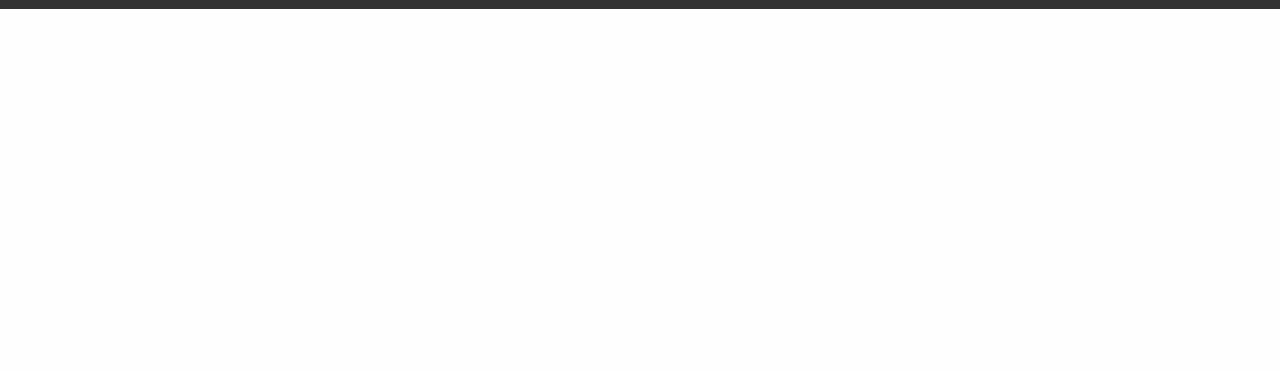
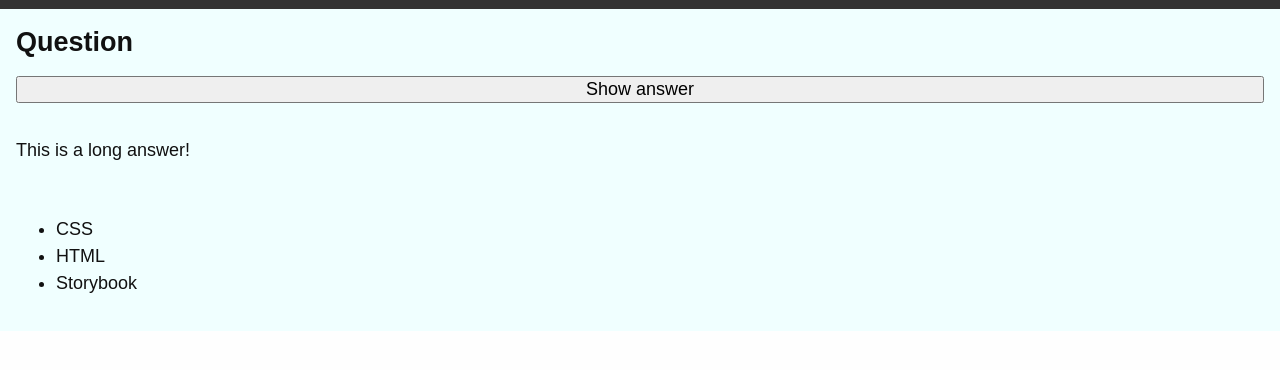
Before and after one commit to macfrei/quiz-app-hh-21-3, a website built with Vite: page src/index.html in a window 1280 px wide. Shown: the part 40-410 px from the top of the page. Built offline with nearby package versions, Linux system fonts and the light colour scheme.

Commit message:
Add quiz-card to index.html

```diff
--- a/src/index.html
+++ b/src/index.html
@@ -11,5 +11,17 @@
     <header class="app-header">
       <h1 class="app-header__heading">Quiz App</h1>
     </header>
+    <main>
+      <section class="card">
+        <h2 class="card__question">Question</h2>
+        <button class="card__button">Show answer</button>
+        <p class="card__answer">This is a long answer!</p>
+        <ul class="card__tag-list">
+          <li>CSS</li>
+          <li>HTML</li>
+          <li>Storybook</li>
+        </ul>
+      </section>
+    </main>
   </body>
 </html>
```
